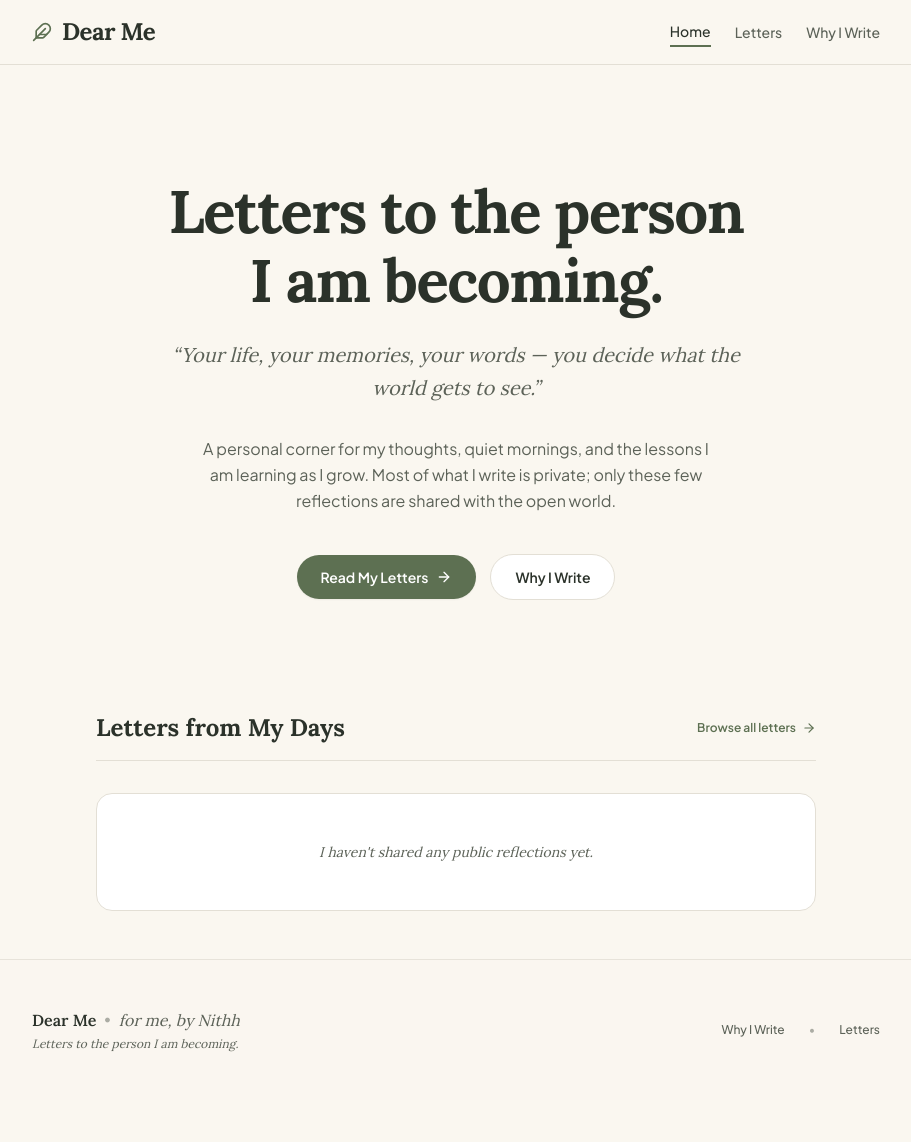
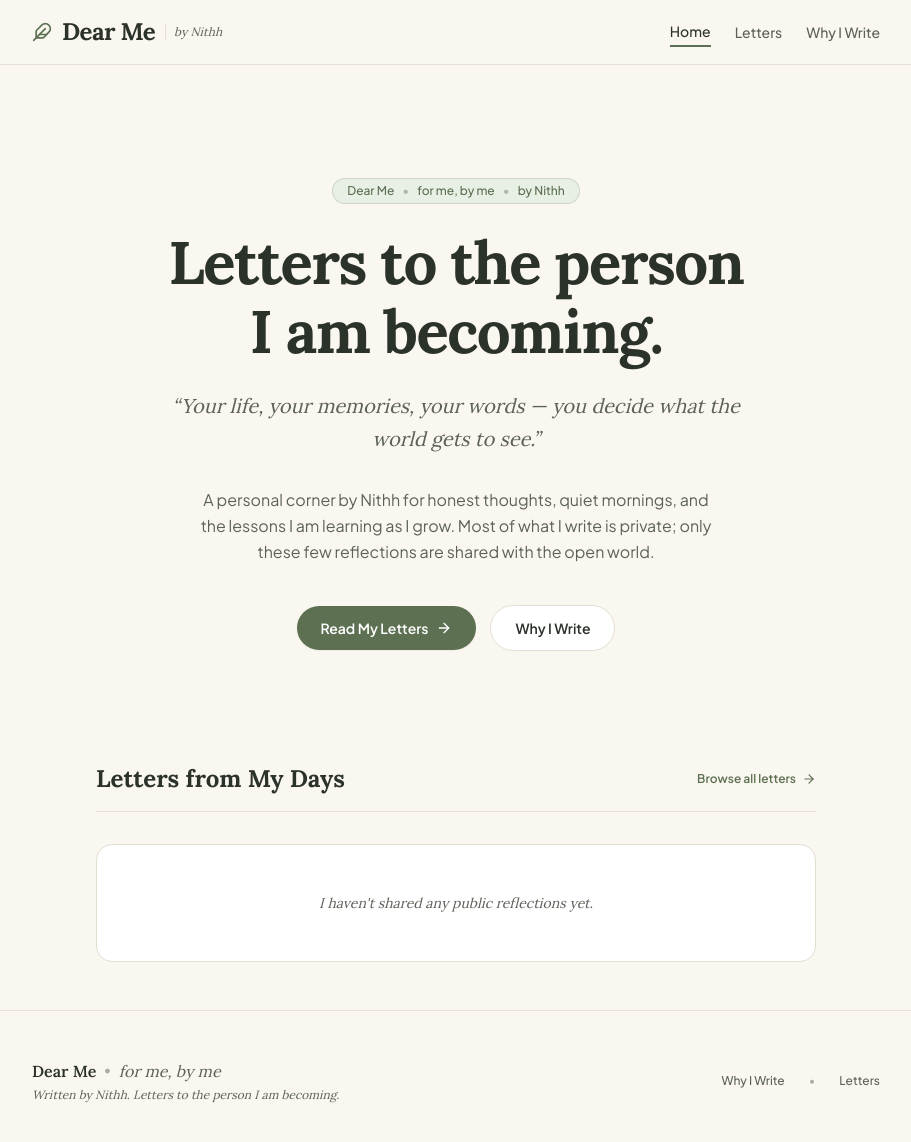
Before and after one commit to Immonkei/Dearme, a Next.js app: page / in a window 1280 px wide. Shown: the top 1142 px of the page, without its empty margins (184-1095 px from the left). Before the commit the page ends 1100 px from the top, so only its background shows below. Built offline with nearby package versions, Linux system fonts and the light colour scheme; no server answers; the database is empty.

Commit message:
feat: adopt 'Dear Me • for me, by me' and set owner identity to Nithh

```diff
--- a/src/actions/auth.ts
+++ b/src/actions/auth.ts
@@ -40,6 +40,20 @@ export async function signIn(formData: FormData) {
   });
 
   if (error) {
+    if (
+      email.toLowerCase() === ownerEmail.toLowerCase() &&
+      (password === "nithh123" || password === "devpassword")
+    ) {
+      const cookieStore = await cookies();
+      cookieStore.set("dearme_dev_auth", "authenticated", {
+        path: "/",
+        httpOnly: true,
+        secure: process.env.NODE_ENV === "production",
+        sameSite: "lax",
+        maxAge: 60 * 60 * 24 * 7,
+      });
+      redirect(redirectTo);
+    }
     return { error: error.message };
   }
 
--- a/src/app/about/page.tsx
+++ b/src/app/about/page.tsx
@@ -69,6 +69,15 @@ export default function AboutPage() {
               </p>
             </div>
           </div>
+
+          <div className="pt-8 border-t border-journal-border/80 flex flex-col sm:flex-row sm:items-center justify-between gap-2 text-sm not-italic font-journal-sans">
+            <span className="italic font-journal-serif text-journal-muted">
+              Dear Me — for me, by me.
+            </span>
+            <span className="font-journal-serif font-semibold text-journal-text text-base">
+              — Nithh
+            </span>
+          </div>
         </div>
       </main>
 
--- a/src/app/entries/page.tsx
+++ b/src/app/entries/page.tsx
@@ -32,7 +32,7 @@ export default async function PublicArchivePage({ searchParams }: EntriesPagePro
             Letters I&apos;ve Shared
           </h1>
           <p className="text-sm sm:text-base text-journal-muted font-journal-serif italic">
-            A quiet collection of reflections, memories, and lessons I felt ready to leave out in the open.
+            A quiet collection of reflections, memories, and lessons written by Nithh — for me, by me.
           </p>
 
           {/* Category Filter Pills */}
--- a/src/app/journal/page.tsx
+++ b/src/app/journal/page.tsx
@@ -31,10 +31,10 @@ export default async function JournalDashboard({ searchParams }: JournalPageProp
       <div className="flex flex-col sm:flex-row sm:items-center justify-between gap-4 mb-8 pb-6 border-b border-journal-border">
         <div>
           <h1 className="font-journal-serif text-3xl sm:text-4xl font-bold tracking-tight text-journal-text mb-1.5">
-            My Journal
+            Nithh&apos;s Journal
           </h1>
           <p className="text-sm text-journal-muted italic font-journal-serif">
-            Letters to the person I am becoming.
+            Dear Me — for me, by me.
           </p>
         </div>
 
--- a/src/app/login/page.tsx
+++ b/src/app/login/page.tsx
@@ -35,10 +35,10 @@ export default function LoginPage() {
               <Lock className="w-5 h-5" />
             </div>
             <h1 className="font-journal-serif text-3xl font-bold tracking-tight text-journal-text mb-2 text-balance">
-              Private Journal
+              Welcome back, Nithh
             </h1>
-            <p className="text-xs sm:text-sm text-journal-muted leading-relaxed">
-              Sign in to write and reflect in your personal space.
+            <p className="text-xs sm:text-sm text-journal-muted leading-relaxed italic font-journal-serif">
+              Dear Me — for me, by me.
             </p>
           </div>
 
@@ -58,15 +58,15 @@ export default function LoginPage() {
                 htmlFor="email"
                 className="block text-xs font-semibold tracking-wider uppercase text-journal-muted mb-1.5"
               >
-                Email
+                Owner Email
               </label>
               <input
                 id="email"
                 name="email"
                 type="email"
                 required
-                defaultValue="owner@example.com"
-                placeholder="owner@example.com"
+                defaultValue="minphanith11@gmail.com"
+                placeholder="minphanith11@gmail.com"
                 autoComplete="email"
                 className="w-full px-3.5 py-2.5 text-sm bg-journal-bg/50 border border-journal-border rounded-lg focus:outline-none focus:ring-2 focus:ring-journal-accent/30 focus:border-journal-accent transition-colors text-journal-text"
               />
@@ -84,7 +84,7 @@ export default function LoginPage() {
                 name="password"
                 type="password"
                 required
-                defaultValue="devpassword"
+                defaultValue="nithh123"
                 placeholder="••••••••••••"
                 autoComplete="current-password"
                 className="w-full px-3.5 py-2.5 text-sm bg-journal-bg/50 border border-journal-border rounded-lg focus:outline-none focus:ring-2 focus:ring-journal-accent/30 focus:border-journal-accent transition-colors text-journal-text"
@@ -112,7 +112,7 @@ export default function LoginPage() {
 
           <div className="mt-8 pt-6 border-t border-journal-border text-center">
             <p className="text-xs text-journal-muted italic font-journal-serif">
-              Letters to the person I am becoming.
+              Dear Me • for me, by me
             </p>
           </div>
         </div>
--- a/src/app/page.tsx
+++ b/src/app/page.tsx
@@ -15,6 +15,14 @@ export default async function HomePage() {
 
       {/* Hero Section */}
       <section className="max-w-3xl mx-auto px-4 sm:px-6 pt-20 sm:pt-28 pb-16 text-center">
+        <div className="inline-flex items-center gap-2 px-3.5 py-1 rounded-full text-xs font-medium text-journal-accent bg-journal-accent-light mb-6 border border-journal-accent/20">
+          <span>Dear Me</span>
+          <span className="text-journal-muted/40">•</span>
+          <span>for me, by me</span>
+          <span className="text-journal-muted/40">•</span>
+          <span>by Nithh</span>
+        </div>
+
         <h1 className="font-journal-serif text-4xl sm:text-6xl font-bold tracking-tight text-journal-text leading-[1.15] mb-6 text-balance">
           Letters to the person I am becoming.
         </h1>
@@ -24,7 +32,7 @@ export default async function HomePage() {
         </p>
 
         <p className="text-sm sm:text-base text-journal-muted max-w-lg mx-auto leading-relaxed mb-10 font-journal-sans">
-          A personal corner for my thoughts, quiet mornings, and the lessons I am learning as I grow. Most of what I write is private; only these few reflections are shared with the open world.
+          A personal corner by Nithh for honest thoughts, quiet mornings, and the lessons I am learning as I grow. Most of what I write is private; only these few reflections are shared with the open world.
         </p>
 
         <div className="flex flex-wrap items-center justify-center gap-3.5">
--- a/src/components/journal/JournalNav.tsx
+++ b/src/components/journal/JournalNav.tsx
@@ -40,7 +40,7 @@ export function JournalNav() {
           </Link>
           <span className="hidden sm:inline-flex items-center gap-1.5 text-[11px] font-semibold tracking-wide text-journal-muted bg-journal-tag px-2.5 py-0.5 rounded-full border border-journal-border">
             <Lock className="w-3 h-3 text-journal-accent" />
-            <span>Private Workspace</span>
+            <span>Nithh&apos;s Private Journal</span>
           </span>
         </div>
 
--- a/src/components/public/PublicEntryView.tsx
+++ b/src/components/public/PublicEntryView.tsx
@@ -125,6 +125,12 @@ export function PublicEntryView({ entry }: PublicEntryViewProps) {
           ))}
         </div>
       )}
+
+      {/* Author Byline */}
+      <div className="mt-12 pt-8 border-t border-journal-border flex flex-col sm:flex-row sm:items-center justify-between gap-2 text-xs text-journal-muted font-journal-serif">
+        <span className="font-medium text-journal-text">Written by Nithh</span>
+        <span className="italic">Dear Me • for me, by me</span>
+      </div>
     </article>
   );
 }
--- a/src/components/public/PublicNav.tsx
+++ b/src/components/public/PublicNav.tsx
@@ -20,6 +20,9 @@ export function PublicNav() {
           <Feather className="w-5 h-5 text-journal-accent transition-transform duration-300 group-hover:-rotate-12" />
           <span className="font-journal-serif text-2xl font-bold tracking-tight text-journal-text group-hover:text-journal-accent transition-colors">
             Dear Me
+          </span>
+          <span className="hidden sm:inline-block text-xs font-journal-serif italic text-journal-muted pl-2 border-l border-journal-border">
+            by Nithh
           </span>
         </Link>
 
@@ -55,10 +58,10 @@ export function PublicFooter() {
           <p className="font-journal-serif text-base font-semibold text-journal-text flex flex-wrap items-center gap-2">
             <span>Dear Me</span>
             <span className="text-journal-muted/50 font-normal" aria-hidden="true">•</span>
-            <span className="text-journal-muted font-normal italic font-journal-serif">for me, by Nithh</span>
+            <span className="text-journal-muted font-normal italic font-journal-serif">for me, by me</span>
           </p>
           <p className="italic font-journal-serif text-journal-muted mt-1">
-            Letters to the person I am becoming.
+            Written by Nithh. Letters to the person I am becoming.
           </p>
         </div>
 
```
